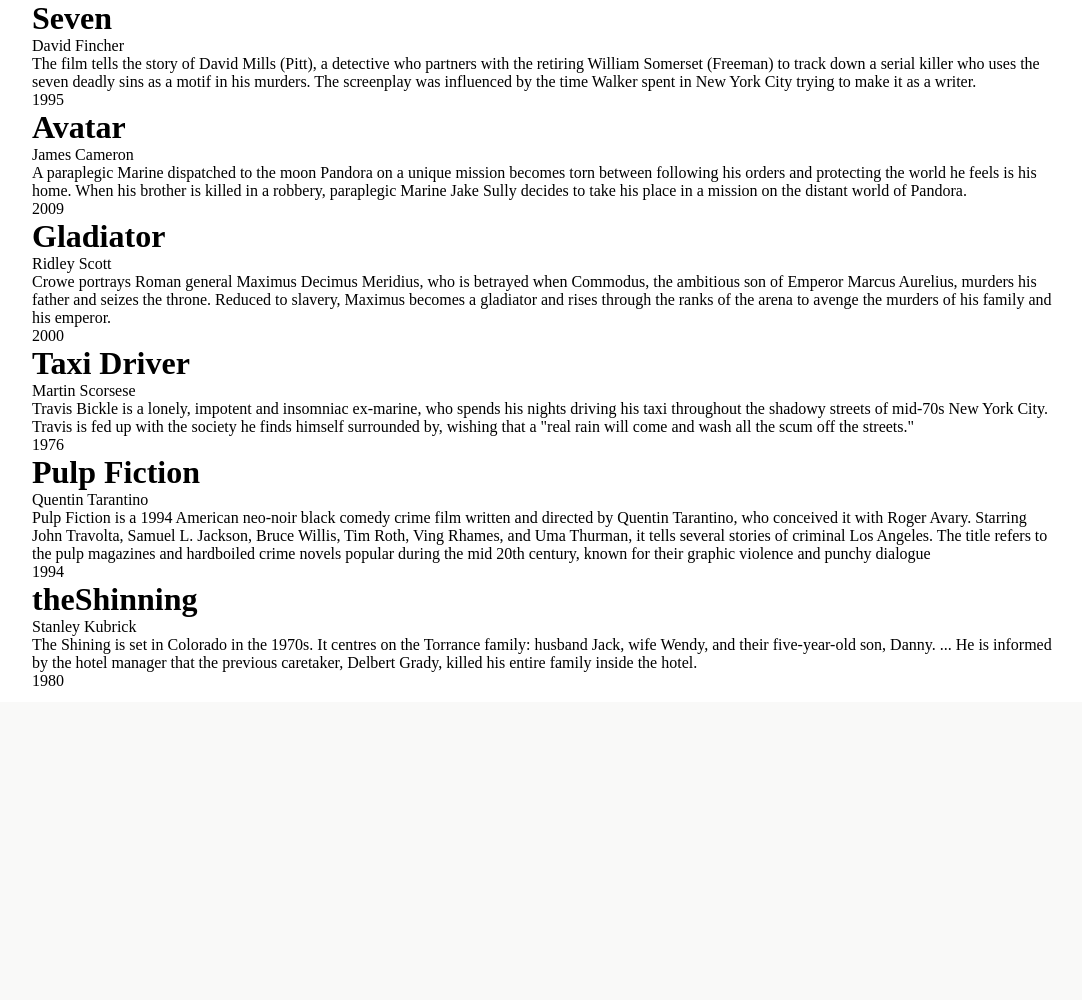
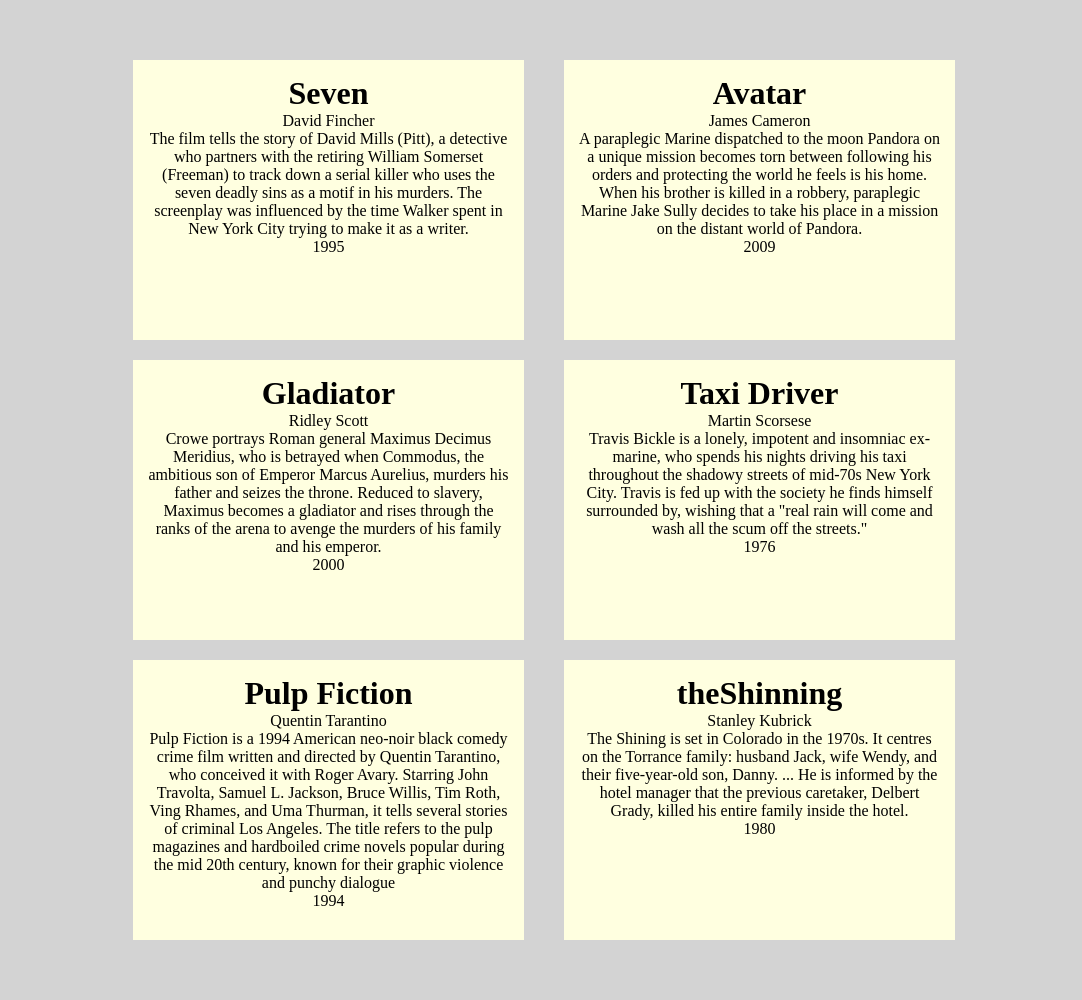
Before and after one commit to Cargalher/php-oop-1, a PHP site: page / in a window 1280 px wide. Shown: the part 98-1098 px from the top of the page, without its empty margins (96-1178 px from the left). Before the commit the page ends 784 px from the top, so only its background shows below. Run offline with PHP 8.4, Linux system fonts and the light colour scheme.

Commit message:
movies inside of cards

```diff
--- a/index.php
+++ b/index.php
@@ -27,9 +27,9 @@ $movies =[
     <header id="site_header">
         <h1> 🎬 My favourites Movies 🎬</h1>
     </header>
-    <main id="movies" class="container">
+    <main id="movies">
             <?php foreach ($movies as $movie) : ?>
-                <div class="movie">
+                <div class="movie container">
                     <h1><?= $movie -> title; ?></h1>
                     <span><?= $movie-> director; ?></span>
                     <p><?= $movie -> plot; ?></p>
--- a/style.css
+++ b/style.css
@@ -14,9 +14,27 @@ header h1{
         text-align: center;
         padding: 30px;
     }
-#movie{
-        display: flex;
-        flex-wrap: wrap;
+main{
+    background-color: lightgray;
+}
+#movies{
+    display: flex;
+    justify-content: center;
+    align-items: center;
+    flex-wrap: wrap;
+    padding: 50px 0;
 
-        border:1px solid black;
     }
+
+.movie{
+    display: flex;
+    flex-direction: column;
+    justify-content: flex-start;
+    align-items: center;
+    text-align: center;
+    background: lightyellow;
+    padding: 15px;
+    margin: 10px 20px;
+    height: 280px;
+    flex-basis: 391px;
+    }
```
